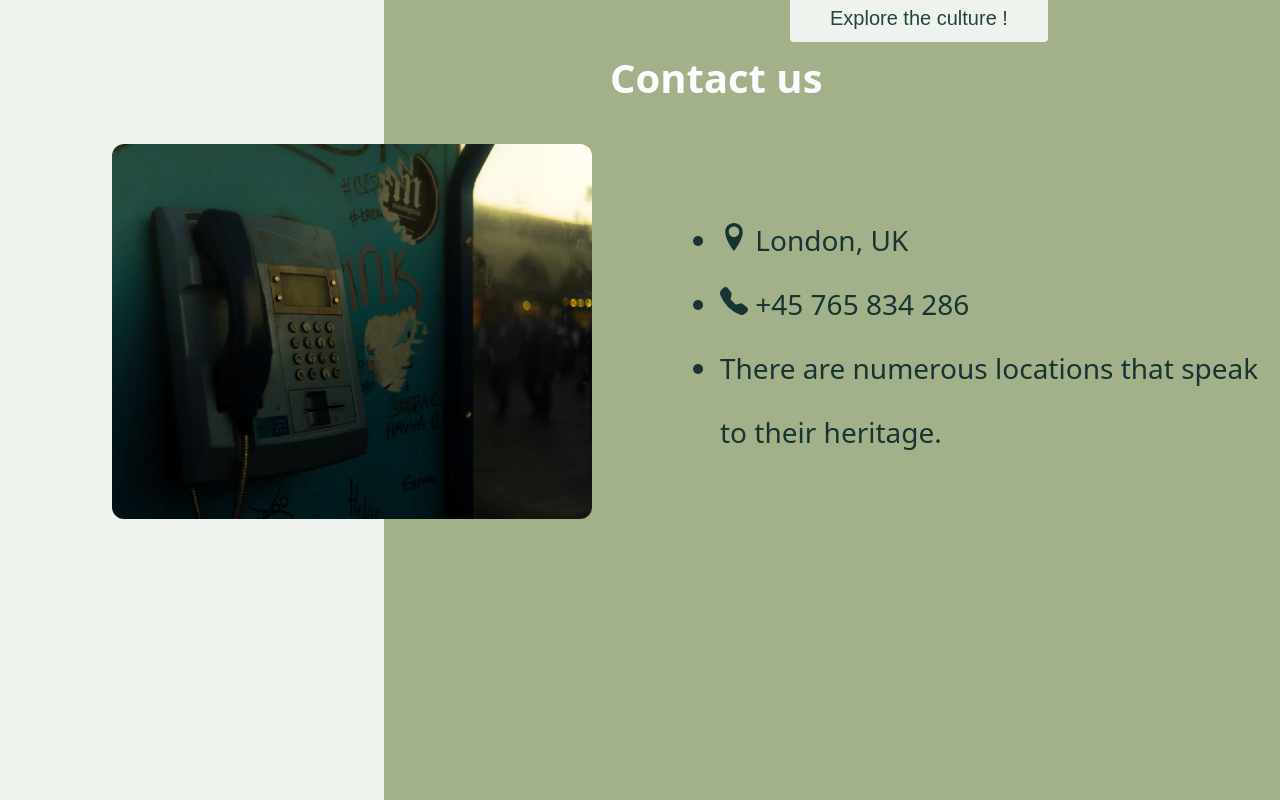
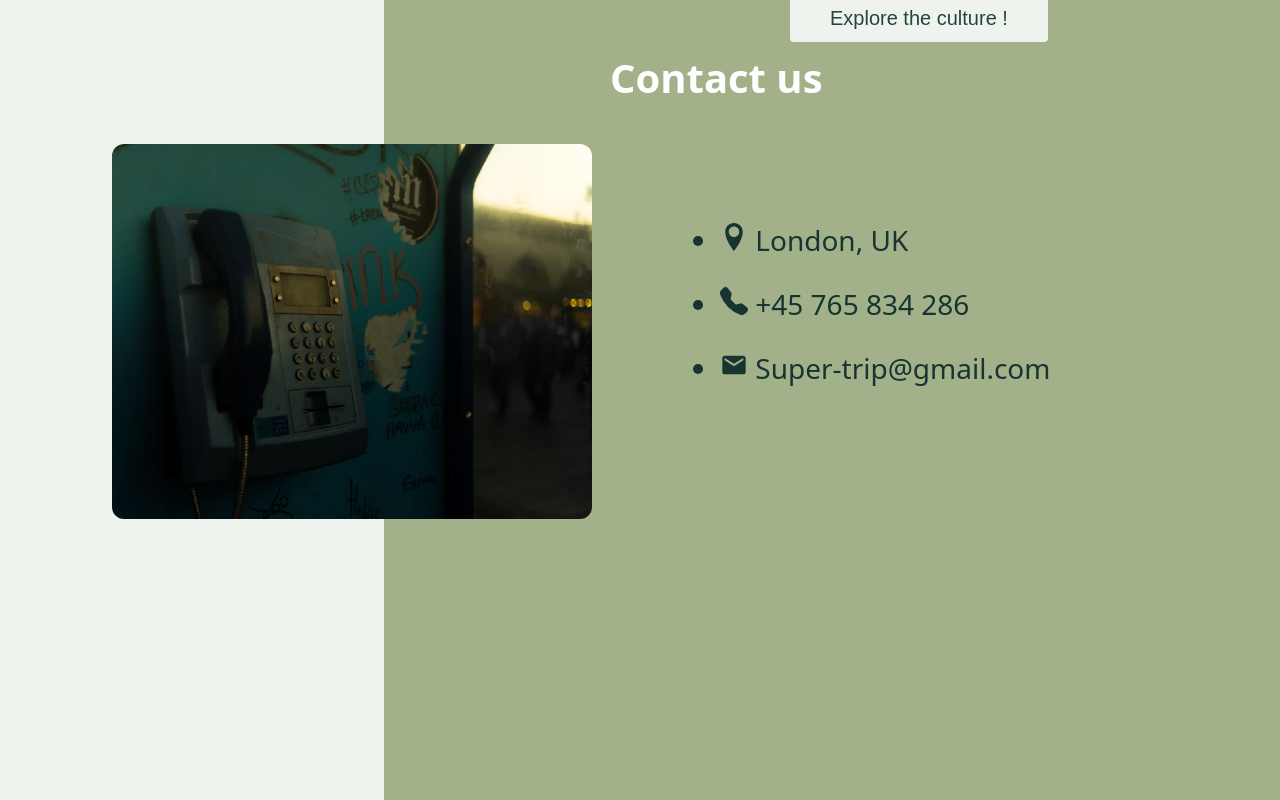
Before and after one commit to Tarek994/bg-React, a React (Create React App) app: page / in a window 1280 px wide. Shown: the part 2400-3200 px from the top of the page. Built offline with nearby package versions, Linux system fonts and the light colour scheme.

Commit message:
style(contact): add an email icon for contact info

```diff
--- a/src/Components/Contact.jsx
+++ b/src/Components/Contact.jsx
@@ -1,6 +1,8 @@
 import old from "../assets/old.webp"
 import {ImLocation} from "react-icons/im"
 import {BsTelephoneFill} from "react-icons/bs"
+import {MdEmail} from "react-icons/md"
+
 
 const Contact = () => {
   return (
@@ -22,7 +24,7 @@ const Contact = () => {
               <ul className="contact-list">
                 <li><ImLocation/> London, UK  </li>
                 <li><BsTelephoneFill/> +45 765 834 286</li>
-                <li> There are numerous locations that speak to their heritage. </li>
+                <li><MdEmail/> Super-trip@gmail.com</li>
               </ul>
 
 
```
